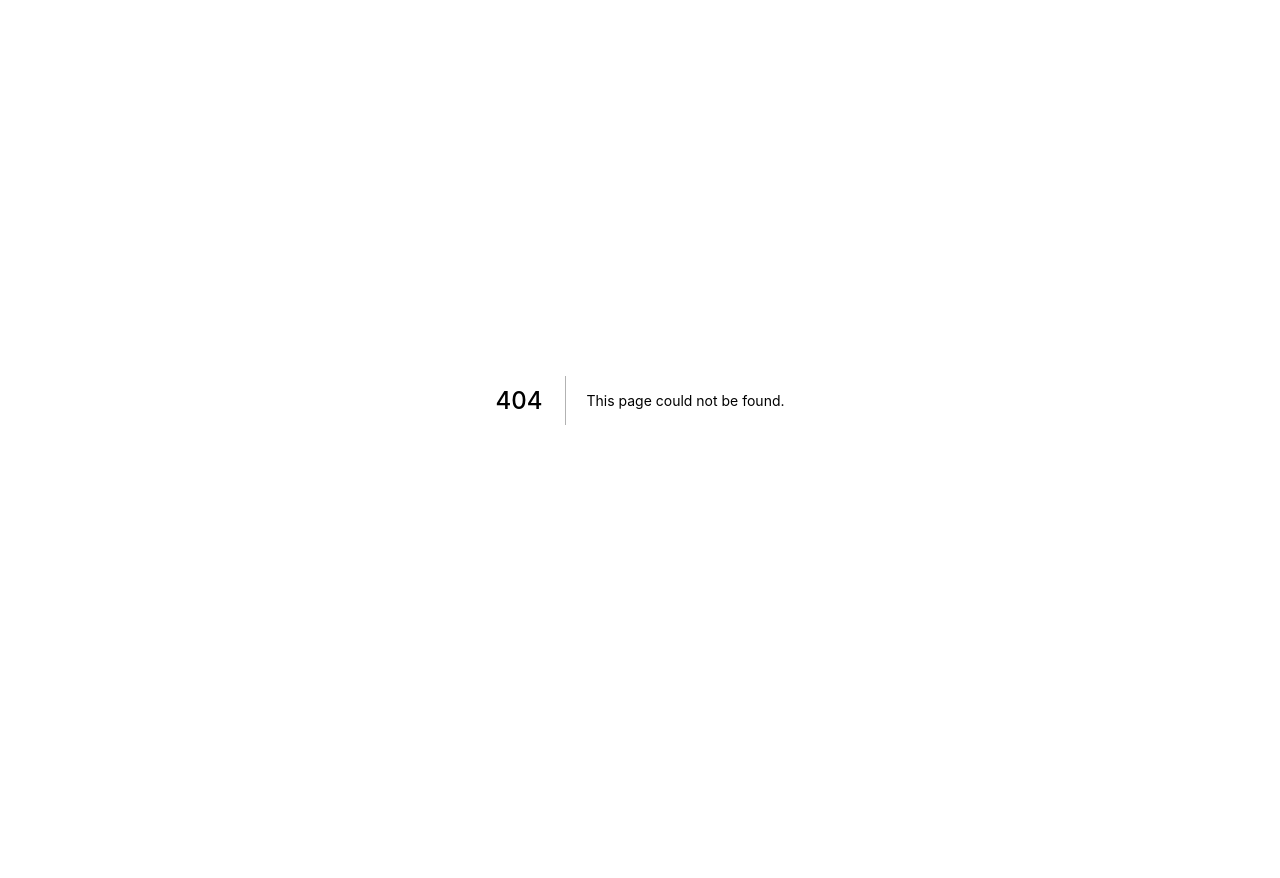
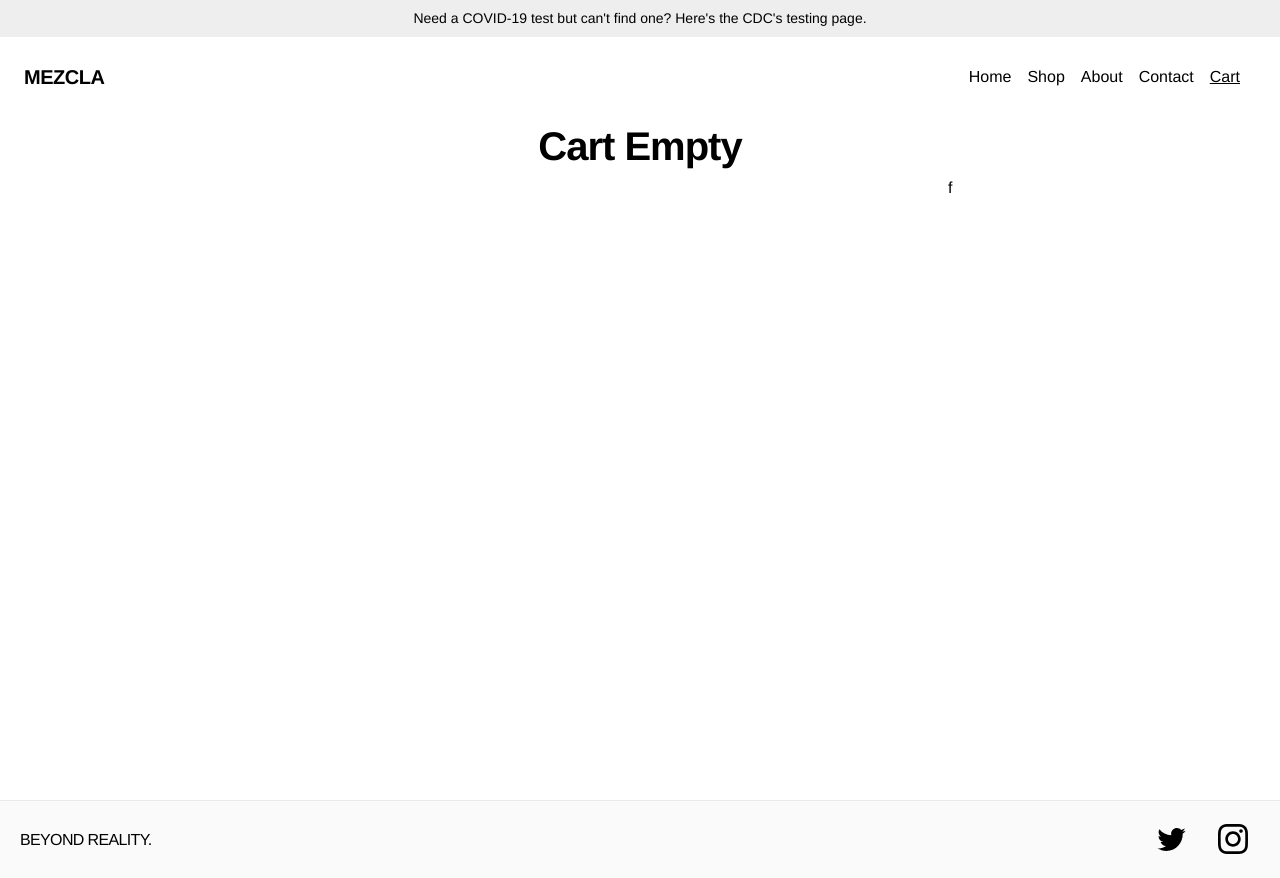
Before and after one commit to aunyks/lettermatch-2, a Next.js app: page /cart in a window 1280 px wide. Before the commit this address had no page. Before the commit the page ends 800 px from the top, so only its background shows below. Built offline with nearby package versions, Linux system fonts and the light colour scheme.

Commit message:
Only need checkout now!

```diff
--- a/components/navbar.js
+++ b/components/navbar.js
@@ -13,23 +13,6 @@ export default () => {
     if (document.body.clientWidth >= largeScreenW) {
       setNavbarOpen(true)
     }
-    /*
-    const cart = window.localStorage.getItem('cart')
-    if (!cart) {
-      setCartLen(1)
-    } else {
-      const totalQty = JSON.parse(cart)
-        .reduce((itemA, itemB) => itemA.qty + itemB.qty, { qty: 0 })
-      setCartLen(totalQty)
-    }
-    window.addEventListener('message', e => {
-      if (e.origin !== window.location.origin) return;
-      if (e.data === 'new-cart-item') {
-        alert(cartLen)
-        setCartLen(cartLen + 1)
-      }
-    }, false)
-    */
   }, [])
   return (
     <nav className="flex items-center justify-between flex-wrap p-6">
@@ -72,8 +55,8 @@ export default () => {
                 Sign up
               </a>
             */}
-          <a href="/checkout" className="block mt-4 lg:inline-block lg:mt-0 mr-4">
-            {cartLen === null ? 'Checkout' : `Checkout (${cartLen})`}
+          <a href="/cart" className="underline block mt-4 lg:inline-block lg:mt-0 mr-4">
+            Cart
           </a>
         </div>
       </div>
--- /dev/null
+++ b/pages/cart.js
@@ -0,0 +1,103 @@
+import {
+  useState,
+  useEffect
+} from 'react'
+import Head from 'next/head'
+import Container from '../components/container'
+import Layout from '../components/layout'
+
+export default function CartPage() {
+  const [isLoading, setLoading] = useState(true)
+  const [cart, updateCart] = useState([])
+  useEffect(() => {
+    const cartFromStorage = window.localStorage.getItem('cart')
+    if (cartFromStorage !== null) {
+      const deserializedCart = JSON.parse(cartFromStorage)
+      updateCart(deserializedCart)
+    }
+    setLoading(false)
+  }, [])
+  return (
+    <>
+      <Layout>
+        <Head>
+          <title>Your Cart - MEZCLA</title>
+        </Head>
+        <div className="px-6">
+          <h1 className="tracking-tight font-bold text-5xl text-center">
+            {
+              isLoading ?
+                'Loading...' :
+                (cart.length > 0 ? 'Checkout' : 'Cart Empty')
+            }
+          </h1>
+          <div className="lg:flex lg:flex-row">
+            <section className="lg:overflow-y-scroll lg:w-3/4 flex flex-col">
+              {
+                cart
+                  .sort((itemA, itemB) => {
+                    if (itemA < itemB) return -1;
+                    if (itemA > itemB) return 1;
+                    return 0
+                  })
+                  .map(({ slug, sku, name, qty, price, img }) => {
+                    return (
+                      <div key={sku} className="mb-5 flex flex-col lg:flex-row w-full">
+                        <a href={`/item/${slug}`} className="lg:w-1/4 lg:h-1/4 lg:mr-2">
+                          <img src={img} />
+                        </a>
+                        <div className="w-full flex flex-col lg:flex-row">
+                          <div style={{ flexGrow: '2' }} className="flex-start">
+                            <h2 className="font-bold text-2xl">
+                              <a href={`/item/${slug}`}>
+                                {name}
+                              </a>
+                            </h2>
+                            <span className="mr-2 mb-2 inline-block">Price: {(new Intl.NumberFormat('en-US', {
+                              style: 'currency',
+                              currency: 'USD',
+                            }))
+                              .format(price / 100)}
+                            </span>
+                            <span className="mr-2 mb-2 inline-block">Quantity: {qty}</span>
+                          </div>
+                          <div className="flex-end">
+                            <div className="grid-cols-2 text-sm lg:text-right">
+                              <button onClick={() => {
+                                const itemIdx = cart.findIndex(item => item.sku === sku)
+                                const tempCart = [...cart]
+                                tempCart[itemIdx].qty = tempCart[itemIdx].qty + 1
+                                window.localStorage.setItem('cart', JSON.stringify(tempCart))
+                                updateCart(tempCart)
+                              }} className="border-black border rounded-l text-xl px-6 font-bold text-center">+</button>
+                              <button onClick={() => {
+                                const itemIdx = cart.findIndex(item => item.sku === sku)
+                                const tempCart = [...cart]
+                                tempCart[itemIdx].qty = tempCart[itemIdx].qty - 1
+                                window.localStorage.setItem('cart', JSON.stringify(tempCart))
+                                updateCart(tempCart)
+                              }} className="border-black border rounded-r text-xl px-6 font-bold text-center">-</button>
+                              <br />
+                              <br />
+                              <button onClick={() => {
+                                const filteredCart = cart.filter(item => item.sku !== sku)
+                                window.localStorage.setItem('cart', JSON.stringify(filteredCart))
+                                updateCart(filteredCart)
+                              }} className="border-black border rounded px-2 py-1 font-bold text-center">Delete</button>
+                            </div>
+                          </div>
+                        </div>
+                      </div>
+                    )
+                  })
+              }
+            </section>
+            <section className="lg:w-1/4">
+              f
+            </section>
+          </div>
+        </div>
+      </Layout>
+    </>
+  )
+}
--- a/pages/checkout.js
+++ /dev/null
@@ -1,25 +0,0 @@
-import Head from 'next/head'
-import Container from '../components/container'
-import Layout from '../components/layout'
-
-export default function AboutPage() {
-  return (
-    <>
-      <Layout>
-        <Head>
-          <title>Checkout - MEZCLA</title>
-        </Head>
-        <div className="p-6 flex flex-col">
-          <h1 className="tracking-tight font-bold text-5xl lg:text-center">
-            Checkout
-          </h1>
-          <div className="my-3 lg:my-5 lg:px-64 lg:text-justify">
-            <p className="my-4">
-              Lorem ipsum dolor sit amet, consectetur adipiscing elit. Quisque consequat eleifend risus, vel mollis mi condimentum quis. Nam tristique tortor nec dolor tincidunt, vel pellentesque tellus dignissim. Proin magna magna, volutpat ac ornare elementum, convallis ac metus. Integer tristique aliquam massa vel euismod. Integer congue porta iaculis. Donec cursus felis nulla, eget ornare massa condimentum a. Nam maximus sapien a elementum vehicula. Cras rutrum nisi metus. Mauris id ligula in arcu maximus vehicula placerat in est.
-            </p>
-          </div>
-        </div>
-      </Layout>
-    </>
-  )
-}
--- a/pages/item/[slug].js
+++ b/pages/item/[slug].js
@@ -83,6 +83,7 @@ export default function ItemPage() {
     return loadingItemPage
   }
   const {
+    slug,
     name,
     defaultImg,
     description,
@@ -163,6 +164,7 @@ export default function ItemPage() {
                     let currentCart = browserStorage.getItem('cart')
                     if (currentCart === null) {
                       currentCart = [{
+                        slug,
                         name,
                         price,
                         img: defaultImg,
@@ -180,6 +182,7 @@ export default function ItemPage() {
                       } else {
                         // add it to the cart brand new
                         currentCart = [...trueCart, {
+                          slug,
                           name,
                           price,
                           img: defaultImg,
@@ -189,7 +192,9 @@ export default function ItemPage() {
                       }
                     }
                     browserStorage.setItem('cart', JSON.stringify(currentCart))
-                    window.postMessage('new-cart-item')
+                    if (confirm('Item added to cart! Ready to check out?')) {
+                      window.location.pathname = '/cart'
+                    }
                   }
                 }}>
                 Add to Cart
```
